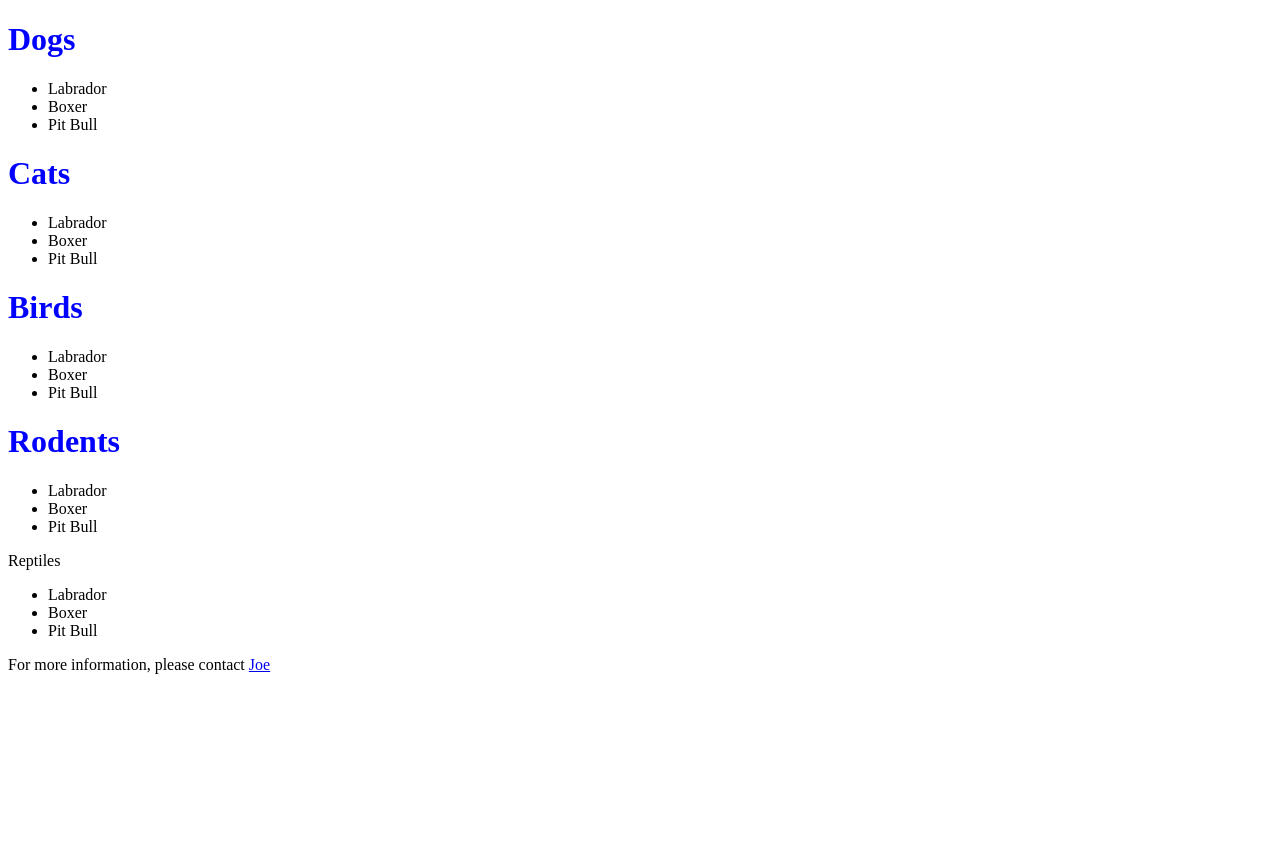
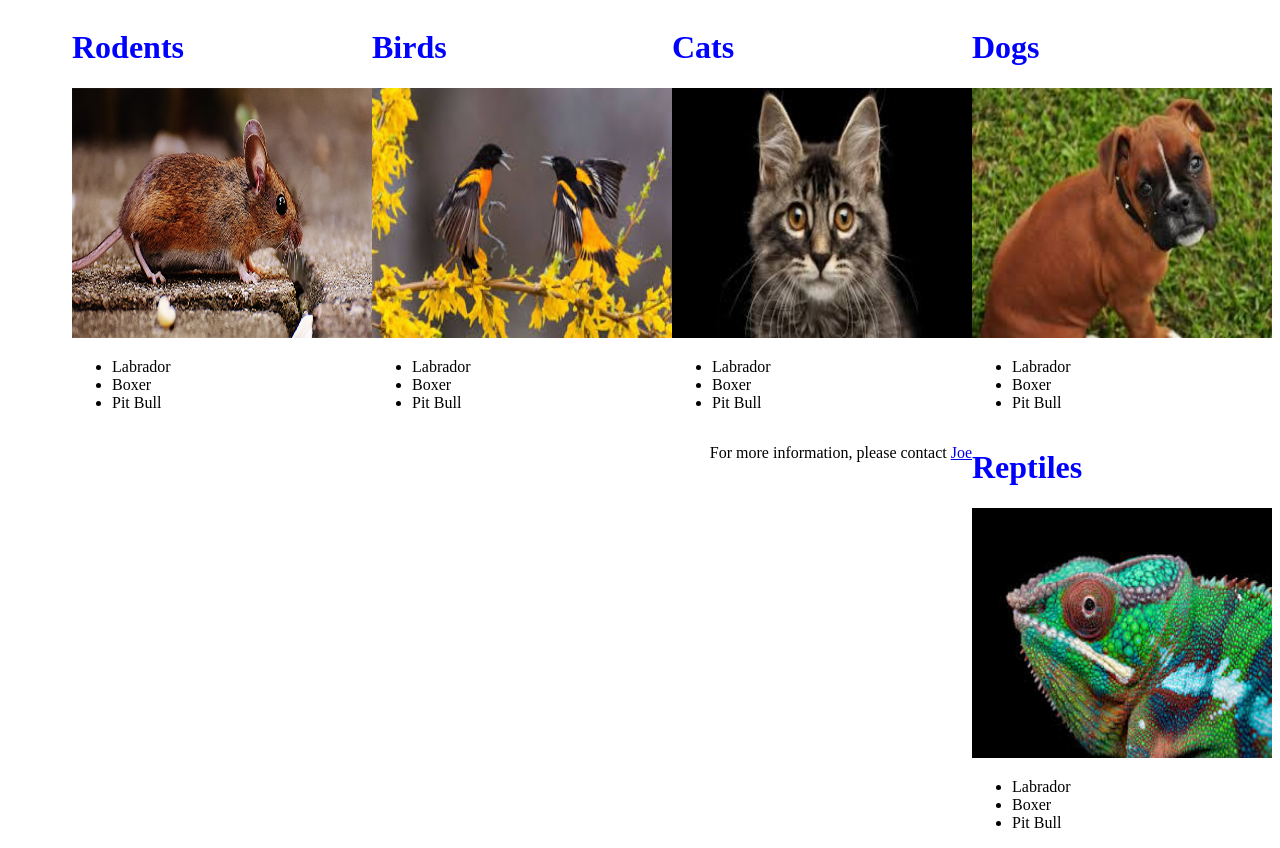
Before and after one commit to 3ntomasino/animal-shelter, a plain HTML site: page index.html in a window 1280 px wide. Before the commit the page ends 800 px from the top, so only its background shows below. Drawn offline with Linux system fonts and the light colour scheme.

Commit message:
add img folder with image, styled css columns

```diff
--- a/css/style.css
+++ b/css/style.css
@@ -1,3 +1,41 @@
 h1 {
   color: blue;
 }
+
+.dogs{
+  float: right;
+  width: 300px;
+}
+
+.cats{
+  float: right;
+  width: 300px;
+
+}
+
+.birds{
+  float: right;
+  width: 300px;
+
+}
+
+.rodents{
+  float: right;
+  width: 300px;
+
+}
+
+.reptiles{
+  float: right;
+  width: 300px;
+
+}
+
+#email{
+  float: right;
+}
+
+img{
+  width: 300px;
+  height: 250px;
+}
--- a/index.html
+++ b/index.html
@@ -8,6 +8,7 @@
   <body>
     <div class="dogs">
       <h1>Dogs</h1>
+      <img src="img/boxer.jpeg" alt="">
       <ul>
         <li>Labrador</li>
         <li>Boxer</li>
@@ -16,6 +17,7 @@
       </div>
     <div class="cats">
     <h1>Cats</h1>
+    <img src="img/cat.jpeg" alt="">
     <ul>
       <li>Labrador</li>
       <li>Boxer</li>
@@ -24,6 +26,7 @@
     </div>
     <div class="birds">
     <h1>Birds</h1>
+    <img src="img/bird.jpeg" alt="">
     <ul>
       <li>Labrador</li>
       <li>Boxer</li>
@@ -32,19 +35,22 @@
     </div>
     <div class="rodents">
     <h1>Rodents</h1>
+    <img src="img/rodent.jpg" alt="">
     <ul>
       <li>Labrador</li>
       <li>Boxer</li>
       <li>Pit Bull</li>
     </ul>
     </div>
-    <div class="reptiles"
-    <h1 class ="reptiles">Reptiles</h1>
+    <div class="reptiles">
+    <h1>Reptiles</h1>
+      <img src="img/reptiles.jpeg" alt="">
     <ul>
       <li>Labrador</li>
       <li>Boxer</li>
       <li>Pit Bull</li>
     </ul>
-    <p>For more information, please contact <a href="mailto:joe@example.com?subject=feedback">Joe</a></p>
+    </div>
+    <p id="email">For more information, please contact <a href="mailto:joe@example.com?subject=feedback">Joe</a></p>
   </body>
 </html>
```
Also changed, not shown: img/bird.jpeg (added), img/boxer.jpeg (added), img/cat.jpeg (added), img/reptiles.jpeg (added), img/rodent.jpg (added).
